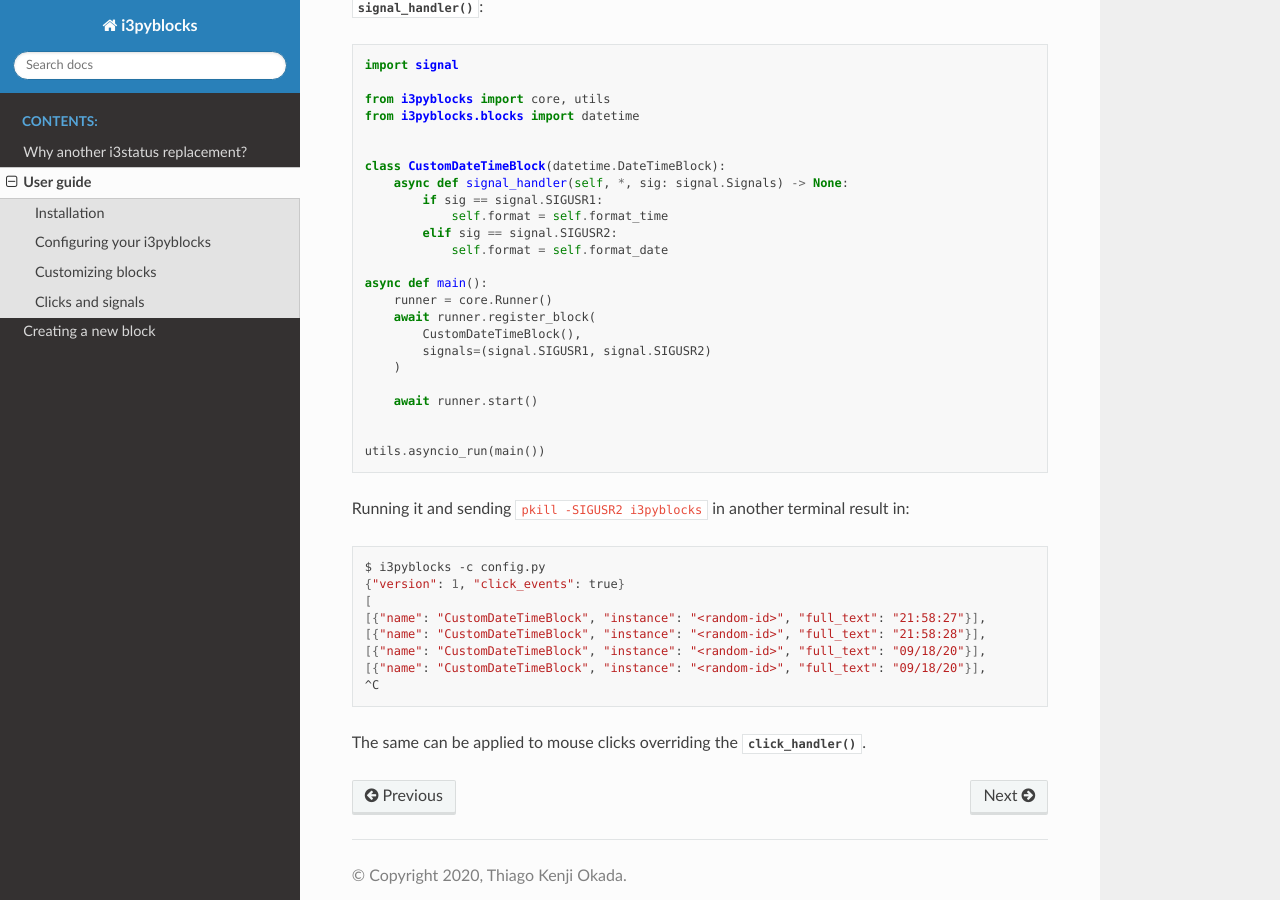
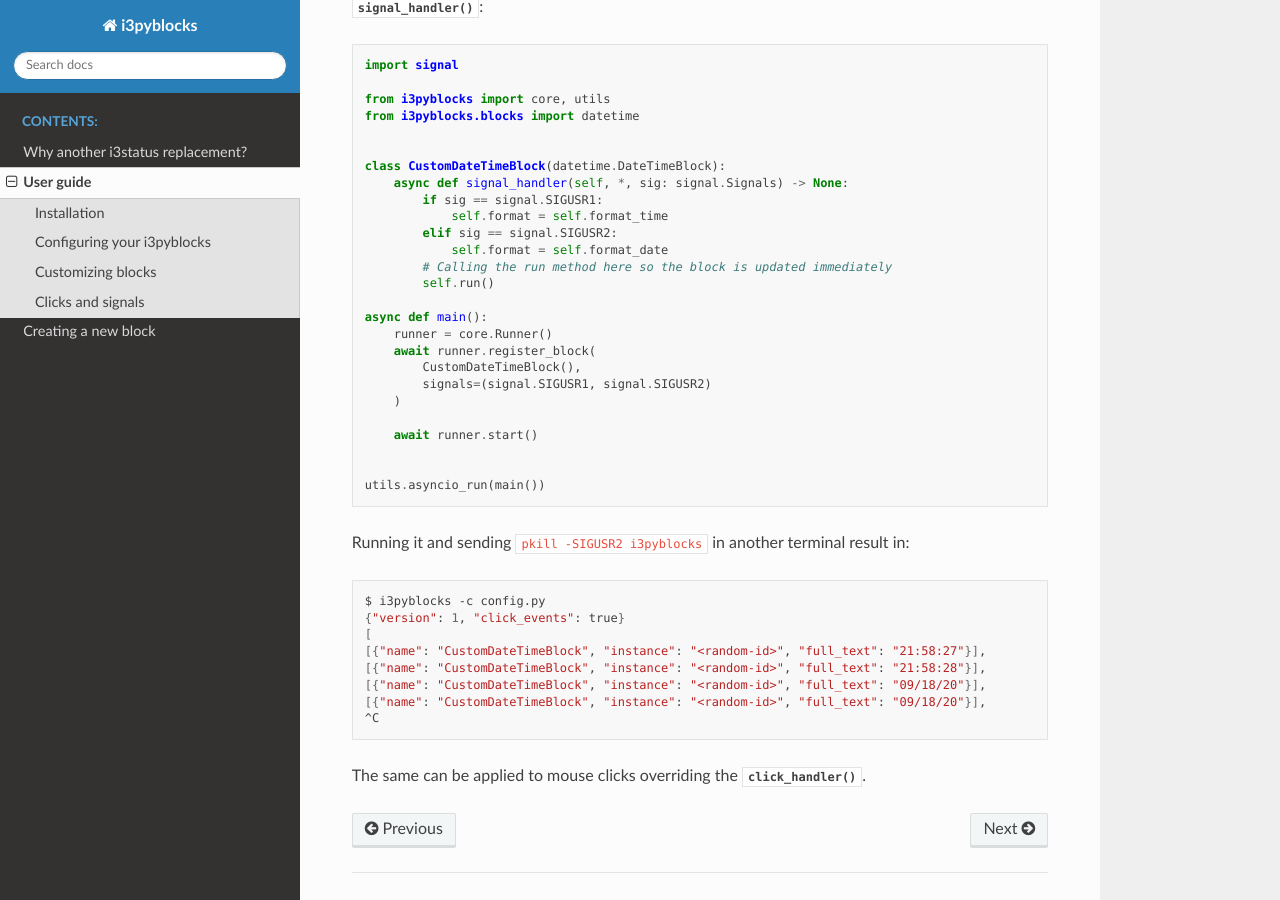
Before and after one commit to thiagokokada/i3pyblocks, a Sphinx documentation site: the page built from docs/user-guide.rst, in a window 1280 px wide and 900 px high, scrolled down 4162 px. Built offline with Sphinx 7.4.7 and the Read the Docs theme 2.0.0, drawn with Linux system fonts in a browser that asks for light colours.

Commit message:
Add note about calling self.run() after signal_handler

```diff
--- a/docs/user-guide.rst
+++ b/docs/user-guide.rst
@@ -246,6 +246,8 @@
                 self.format = self.format_time
             elif sig == signal.SIGUSR2:
                 self.format = self.format_date
+            # Calling the run method here so the block is updated immediately
+            self.run()
 
     async def main():
         runner = core.Runner()
```
